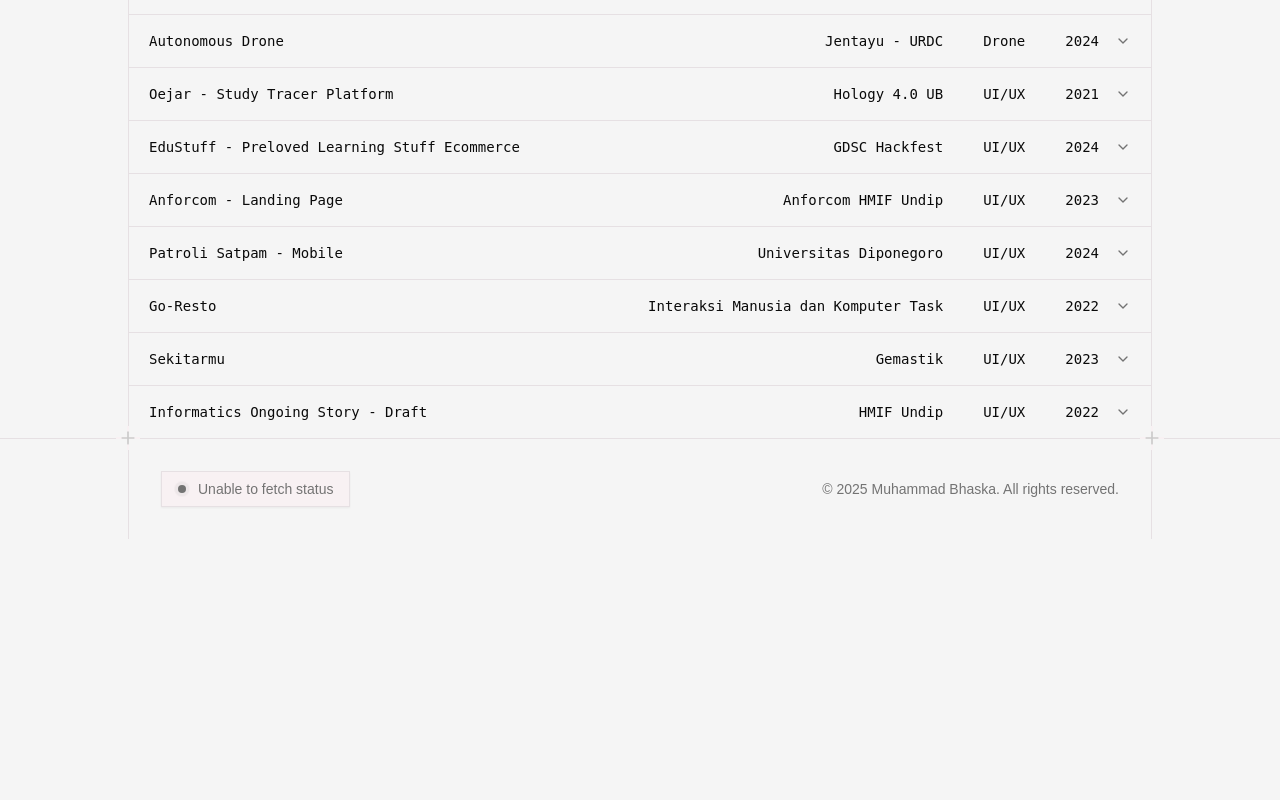
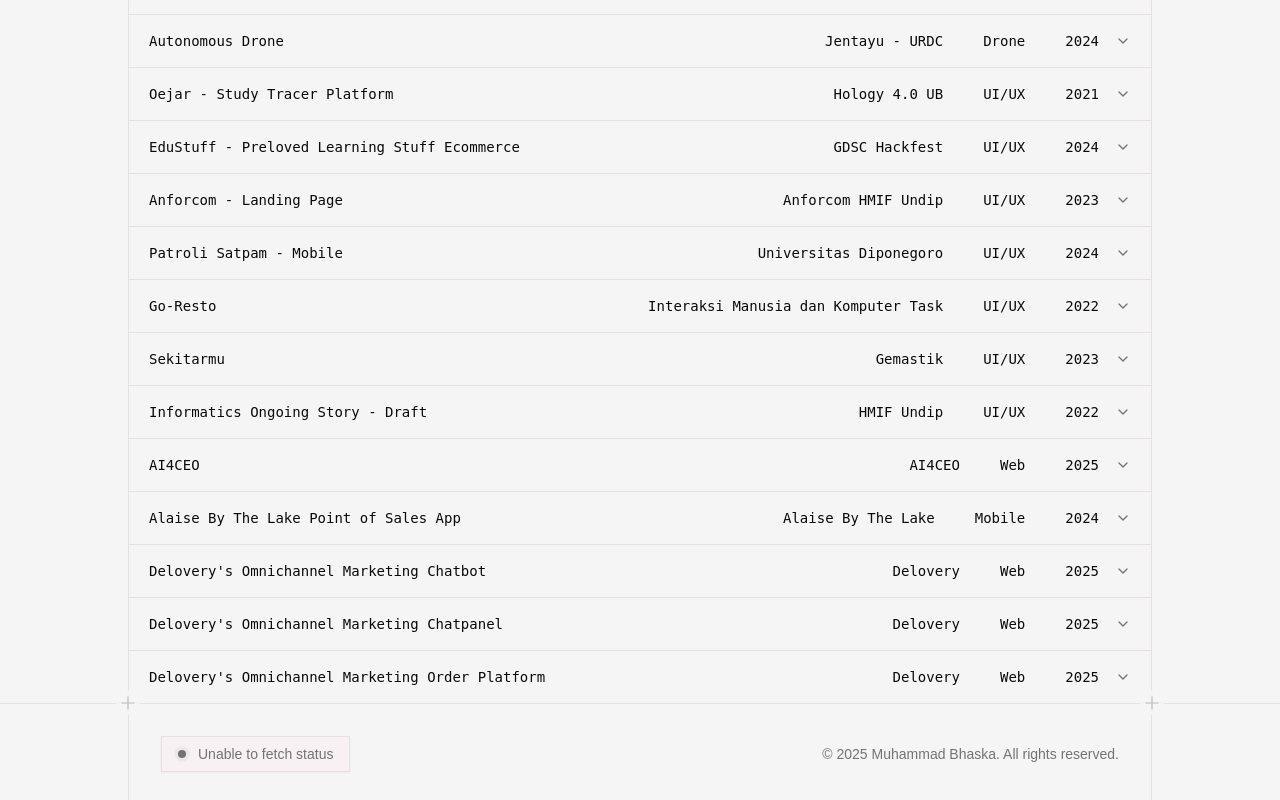
Before and after one commit to bhska/website-v2, a Next.js app: page /work in a window 1280 px wide. Shown: the part 1111-1911 px from the top of the page. Before the commit the page ends 1650 px from the top, so only its background shows below. Built offline with nearby package versions, Linux system fonts and the light colour scheme; no server answers; a web font is replaced by a local one.

Commit message:
feat: add 5 new work items (AI4CEO, Alaise POS, Delovery Chatbot, Delovery Chatpanel, Delovery Order Platform)

```diff
--- a/src/configs/work.ts
+++ b/src/configs/work.ts
@@ -273,4 +273,64 @@
     year: '2022',
     category: 'UI/UX',
   },
+  {
+    description: '',
+    images: ['https://bucket.bhsk.dev/ai4ceo-1.png'],
+    techStack: ['Nextjs', 'React', 'Typescript', 'TailwindCSS', 'Vercel', 'Supabase', 'OpenAI'],
+    title: 'AI4CEO',
+    client: 'AI4CEO',
+    year: '2025',
+    category: 'Web',
+    url: 'https://app.ai4.ceo/login',
+  },
+  {
+    description: '',
+    images: ['https://bucket.bhsk.dev/alaise-1.png'],
+    techStack: ['Flutter', 'Dart', 'Firebase', 'Cloud Functions'],
+    title: 'Alaise By The Lake Point of Sales App',
+    client: 'Alaise By The Lake',
+    year: '2024',
+    category: 'Mobile',
+  },
+  {
+    description: '',
+    images: ['https://bucket.bhsk.dev/delivery-chatbot-1.png'],
+    techStack: [
+      'Node.js',
+      'Express',
+      'TypeScript',
+      'WhatsApp Business API',
+      'OpenAI',
+      'PostgreSQL',
+    ],
+    title: "Delovery's Omnichannel Marketing Chatbot",
+    client: 'Delovery',
+    year: '2025',
+    category: 'Web',
+  },
+  {
+    description: '',
+    images: ['https://bucket.bhsk.dev/delivery-chatpanel-1.png'],
+    techStack: [
+      'Next.js',
+      'React',
+      'TypeScript',
+      'Chatwoot',
+      'Custom Modifications',
+      'TailwindCSS',
+    ],
+    title: "Delovery's Omnichannel Marketing Chatpanel",
+    client: 'Delovery',
+    year: '2025',
+    category: 'Web',
+  },
+  {
+    description: '',
+    images: ['https://bucket.bhsk.dev/delivery-order-1.png'],
+    techStack: ['Next.js', 'React', 'TypeScript', 'TailwindCSS', 'Supabase', 'Stripe'],
+    title: "Delovery's Omnichannel Marketing Order Platform",
+    client: 'Delovery',
+    year: '2025',
+    category: 'Web',
+  },
 ];
```
